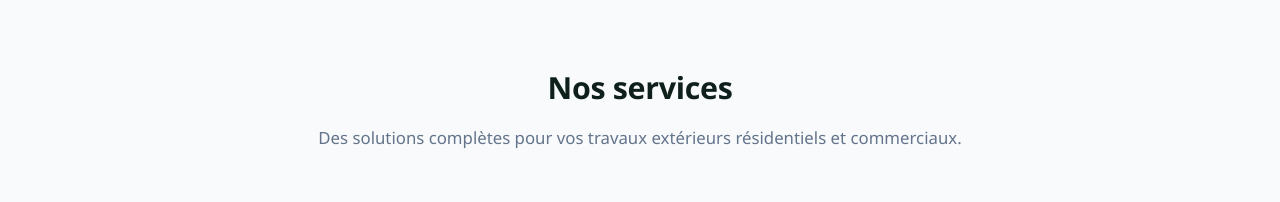
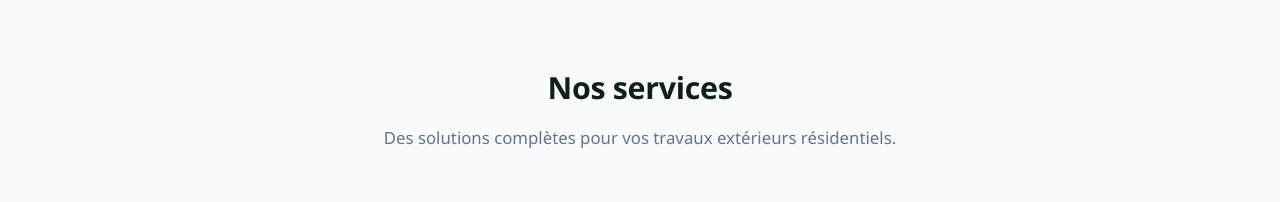
Before and after one commit to sibeag/Excavation-Amenagement, a plain HTML site: page index.html in a window 1280 px wide. Shown: the part 1300-1502 px from the top of the page. Drawn offline with Linux system fonts and the light colour scheme.

```diff
--- a/index.html
+++ b/index.html
@@ -61,7 +61,7 @@
   <section class="section services-apercu">
     <div class="container">
       <h2 class="section-titre">Nos services</h2>
-      <p class="section-sous-titre">Des solutions complètes pour vos travaux extérieurs résidentiels et commerciaux.</p>
+      <p class="section-sous-titre">Des solutions complètes pour vos travaux extérieurs résidentiels.</p>
       <div class="cartes-grid">
         <div class="carte">
           <div class="carte-icone">⛏️</div>
```
